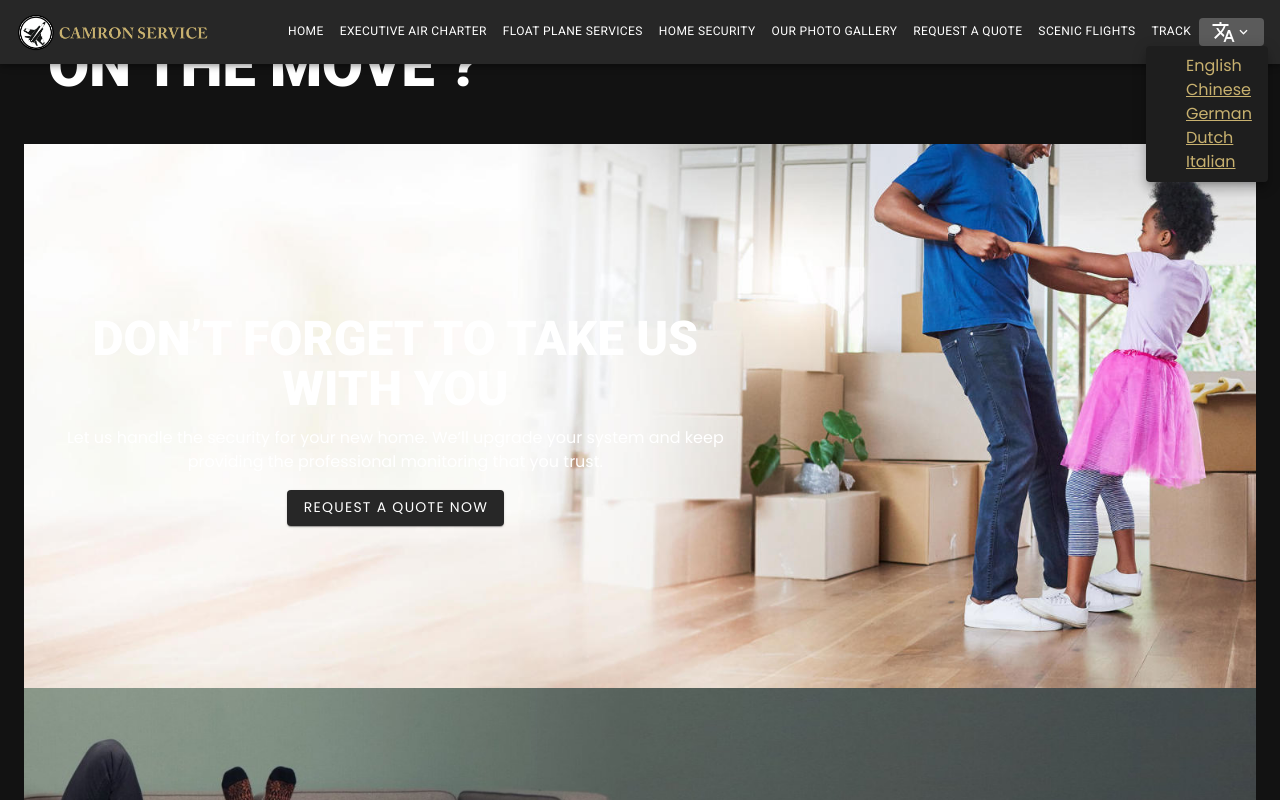
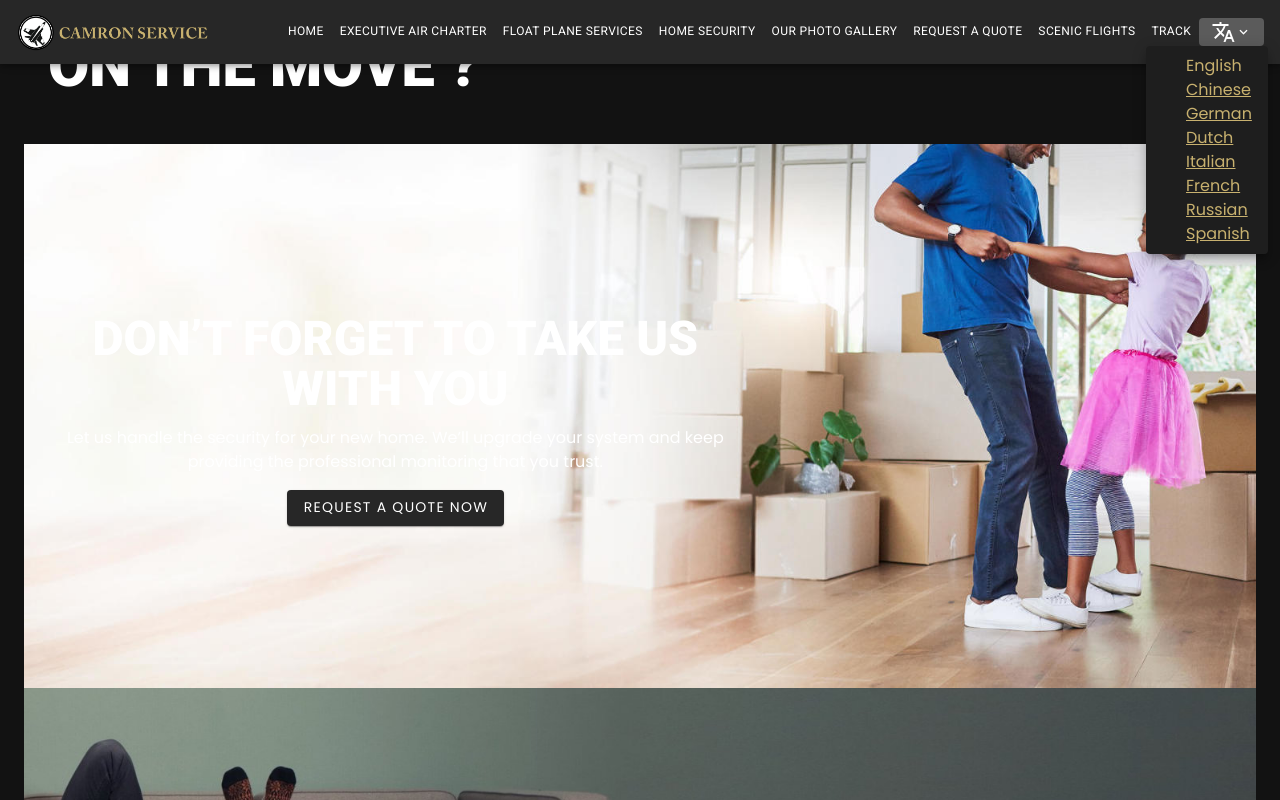
Before and after one commit to augmentchinedu/camronservice, a Vue app: page /home-security in a window 1280 px wide. Both pictures are taken after a click on the button 1231 px from the left and 32 px from the top of the page. Shown: the top 800 px of the page. Built offline with nearby package versions, Linux system fonts and the light colour scheme.

Commit message:
Done & Dusted

```diff
--- a/src/App.vue
+++ b/src/App.vue
@@ -15,14 +15,14 @@
         />
       </div>
 
-      <div style="display: none;" id="google_translate_element"></div>
+      <div style="display: none" id="google_translate_element"></div>
       <v-spacer></v-spacer>
       <div class="d-none d-sm-none d-md-flex">
         <router-link
           :to="i.link"
           v-for="(i, n) in linksAndRoutes"
           :key="n"
-          style="text-decoration: none; color: inherit;"
+          style="text-decoration: none; color: inherit"
         >
           <span class="text-caption text-uppercase px-2">{{ i.text }}</span>
         </router-link>
@@ -36,25 +36,19 @@
           </template>
           <v-list>
             <v-list-item>
-              <a style="display:none" id="current" href="#">English</a>
+              <a style="display: none" id="current" href="#">English</a>
               <ul>
+                <li>
+                  <a id="English" onclick="checklang('English')">English </a>
+                </li>
 
                 <li>
-                    <a id="English" onclick="checklang('English')"
-                      >English
-                    </a>
-                  </li>
-
-
-                <li>
-
                   <a
                     href="javascript:;"
                     id="Chinese"
                     onclick="checklang('Chinese')"
                     >Chinese
                   </a>
-
                 </li>
                 <li>
                   <a
@@ -77,12 +71,37 @@
                     >Italian
                   </a>
                 </li>
+                <li>
+                  <a
+                    href="javascript:;"
+                    id="French"
+                    onclick="checklang('French')"
+                    >French
+                  </a>
+                </li>
+                <li>
+                  <a
+                    href="javascript:;"
+                    id="Russian"
+                    onclick="checklang('Russian')"
+                    >Russian
+                  </a>
+                </li>
+                <li>
+                  <a
+                    href="javascript:;"
+                    id="Spanish"
+                    onclick="checklang('Spanish')"
+                    >Spanish
+                  </a>
+                </li>
               </ul>
             </v-list-item>
           </v-list>
         </v-menu>
       </div>
-      <div class="d-xl-none d-md-none"><v-menu offset-y>
+      <div class="d-xl-none d-md-none">
+        <v-menu offset-y>
           <template v-slot:activator="{ on, attrs }">
             <v-btn text small v-bind="attrs" v-on="on"
               ><v-icon> mdi-translate</v-icon>
@@ -91,25 +110,19 @@
           </template>
           <v-list>
             <v-list-item>
-              <a style="display:none" id="current" href="#">English</a>
+              <a style="display: none" id="current" href="#">English</a>
               <ul>
+                <li>
+                  <a id="English" onclick="checklang('English')">English </a>
+                </li>
 
                 <li>
-                    <a id="English" onclick="checklang('English')"
-                      >English
-                    </a>
-                  </li>
-
-
-                <li>
-
                   <a
                     href="javascript:;"
                     id="Chinese"
                     onclick="checklang('Chinese')"
                     >Chinese
                   </a>
-
                 </li>
                 <li>
                   <a
@@ -132,6 +145,30 @@
                     >Italian
                   </a>
                 </li>
+                <li>
+                  <a
+                    href="javascript:;"
+                    id="French"
+                    onclick="checklang('French')"
+                    >French
+                  </a>
+                </li>
+                <li>
+                  <a
+                    href="javascript:;"
+                    id="Spanish"
+                    onclick="checklang('Spanish')"
+                    >Spanish
+                  </a>
+                </li>
+                <li>
+                  <a
+                    href="javascript:;"
+                    id="Russian"
+                    onclick="checklang('Russian')"
+                    >Russian
+                  </a>
+                </li>
               </ul>
             </v-list-item>
           </v-list>
@@ -147,7 +184,7 @@
               v-for="(i, n) in linksAndRoutes"
               :key="n"
               :to="i.link"
-              style="text-decoration: none; color: inherit;"
+              style="text-decoration: none; color: inherit"
             >
               <v-list-item>
                 <v-btn elevation="0" text>
@@ -168,7 +205,6 @@
     <Footer />
   </v-app>
 </template>
-
 <script>
 import Footer from "./components/Footer";
 export default {
@@ -197,7 +233,7 @@ export default {
   },
   metaInfo() {
     return {
-      title: "camronservice.com",
+      title: "Camron Service || Fast Secure",
       meta: [
         { charset: "utf-8" },
         { name: "viewport", content: "width=device-width, initial-scale=1" },
@@ -213,7 +249,7 @@ export default {
 };
 </script>
 <style lang="scss">
-.v-application ul{
+.v-application ul {
   padding-left: 0px;
 }
 .skiptranslate {
--- a/src/components/Contact.vue
+++ b/src/components/Contact.vue
@@ -19,7 +19,7 @@
           >
           <span class="d-block mb-3">
             <strong class="text-uppercase text-subtitle-2">Email</strong>:
-            <a href="support@camronservice.world">support@camronservice.world</a></span
+            <a href="mailto:support@camronservice.world">support@camronservice.world</a></span
           >
           <span class="d-block mb-3">
             <strong class="text-uppercase text-subtitle-2">Address</strong>:
--- a/src/views/RequestAQuote.vue
+++ b/src/views/RequestAQuote.vue
@@ -110,7 +110,6 @@
     </v-form>
   </v-container>
 </template>
-
 <script>
 import axios from "axios";
 export default {
```
Also changed, not shown: 1 other file (tests, documents, lock files or other folders). Lines whose indentation alone changed are shown as unchanged.
